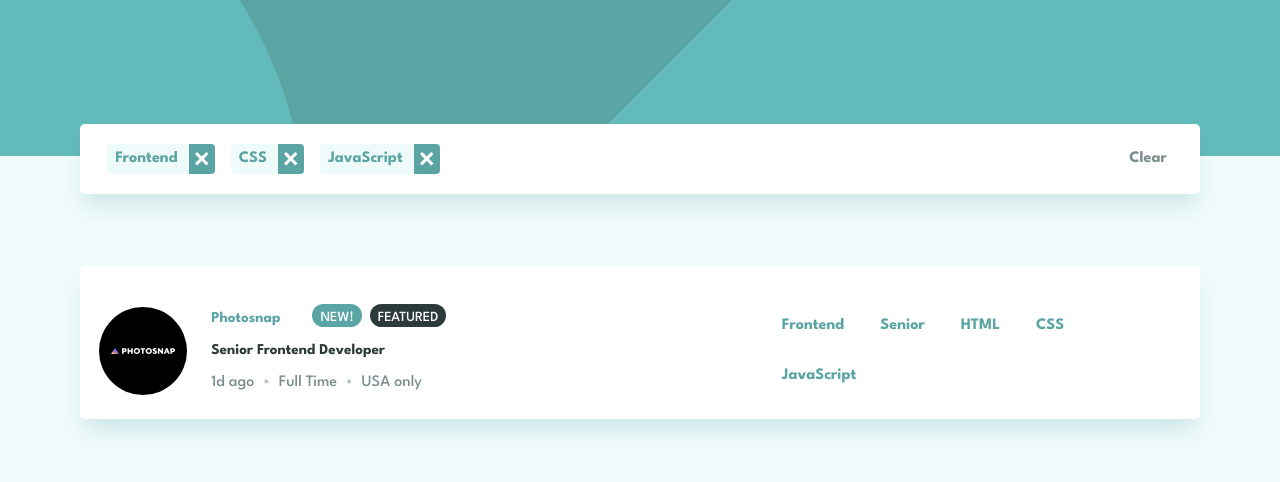
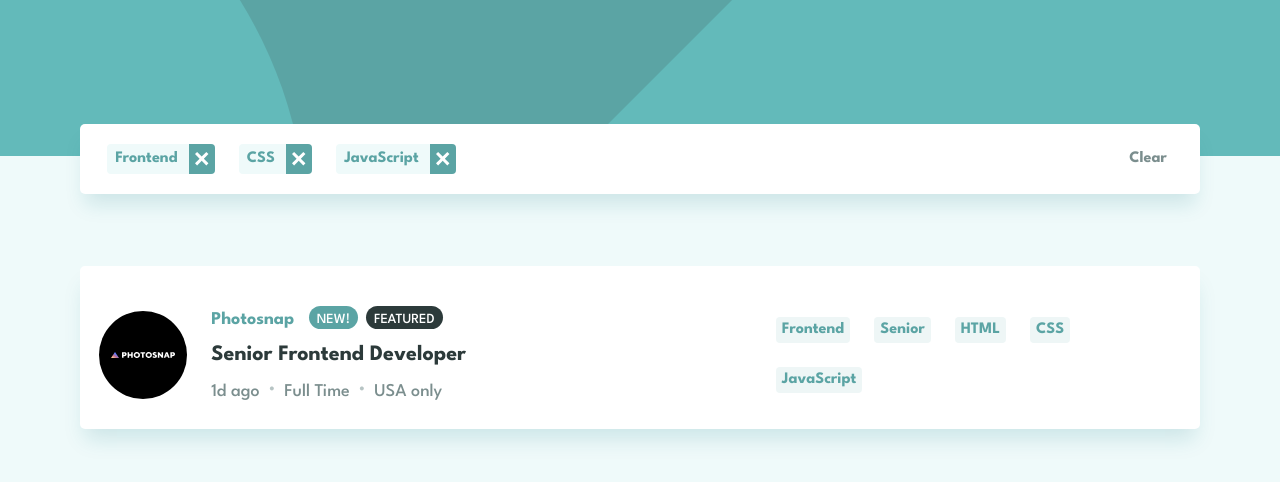
Before and after one commit to ralphvirtucio/job-listings-component, a React (Vite) app: page / in a window 1280 px wide. Shown: the top 482 px of the page. Built offline with nearby package versions, Linux system fonts and the light colour scheme.

Commit message:
Features: Static Mobile and Desktop Design

```diff
--- a/src/components/CategoryFilter/CategoryFilter.module.css
+++ b/src/components/CategoryFilter/CategoryFilter.module.css
@@ -23,7 +23,7 @@
   display: flex;
   align-items: center;
   flex-wrap: wrap;
-  gap: 1rem;
+  gap: 1.5rem;
 }
 
 .category {
--- a/src/components/JobList/Job/JobCategories.module.css
+++ b/src/components/JobList/Job/JobCategories.module.css
@@ -10,8 +10,11 @@
 }
 
 .job__category-list-item {
+
+
   button {
-    background-color: transparent;
+    border-radius: 0.25rem;
+    background: hsla(180, 29%, 50%, 0.1);
     border: none;
     color: var(--primary-clr-one);
     font-weight: 700;
--- a/src/components/JobList/Job/JobContent.module.css
+++ b/src/components/JobList/Job/JobContent.module.css
@@ -50,6 +50,8 @@
     display: flex;
     gap: .5rem;
     color: var(--neutral-clr-dark-cyan-52);
+
+
    &:not(:nth-child(1)) {
       &::before {
         color: #B7C4C4;
@@ -63,6 +65,15 @@
 
 @media only screen and (min-width: 64rem) {
 
+  .job__content--info-header {
+    gap: 0.9rem;
+
+
+    .job__company {
+      font-size: 1.125rem;
+    }
+  }
+
   .job__content {
     border-bottom: none;
     display: flex;
@@ -71,9 +82,25 @@
     padding-block-end: 0;
   }
 
+
+.job__title {
+  margin-block: .35rem;
+  h3 {
+    font-size: 1.375rem;
+
+  }
+}
+
   .job__image {
     width: 5.5rem;
     height: 5.5rem;
     position: static;
   }
+
+
+  .job__details {
+    li p {
+      font-size: 1.125rem;
+    }
+  }
 }
```
